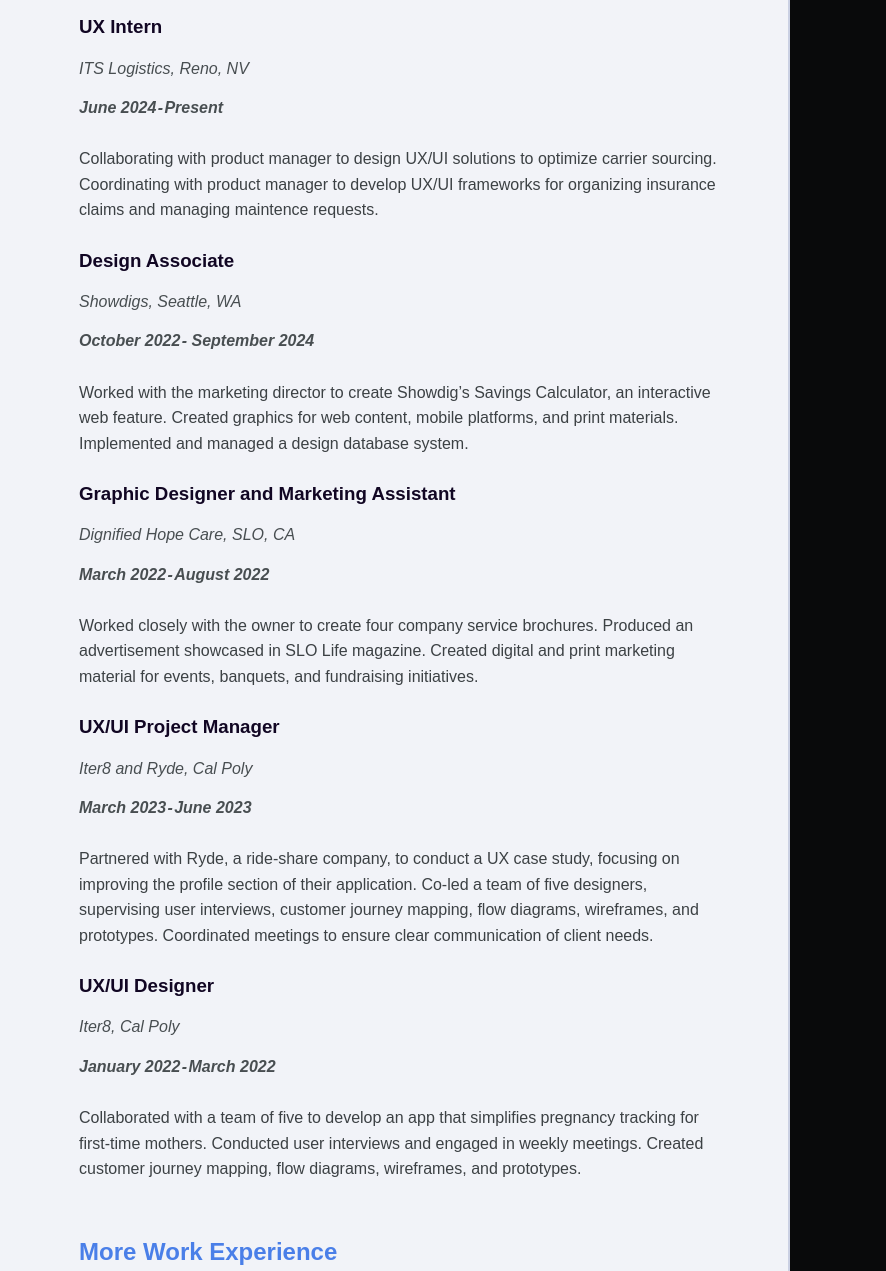
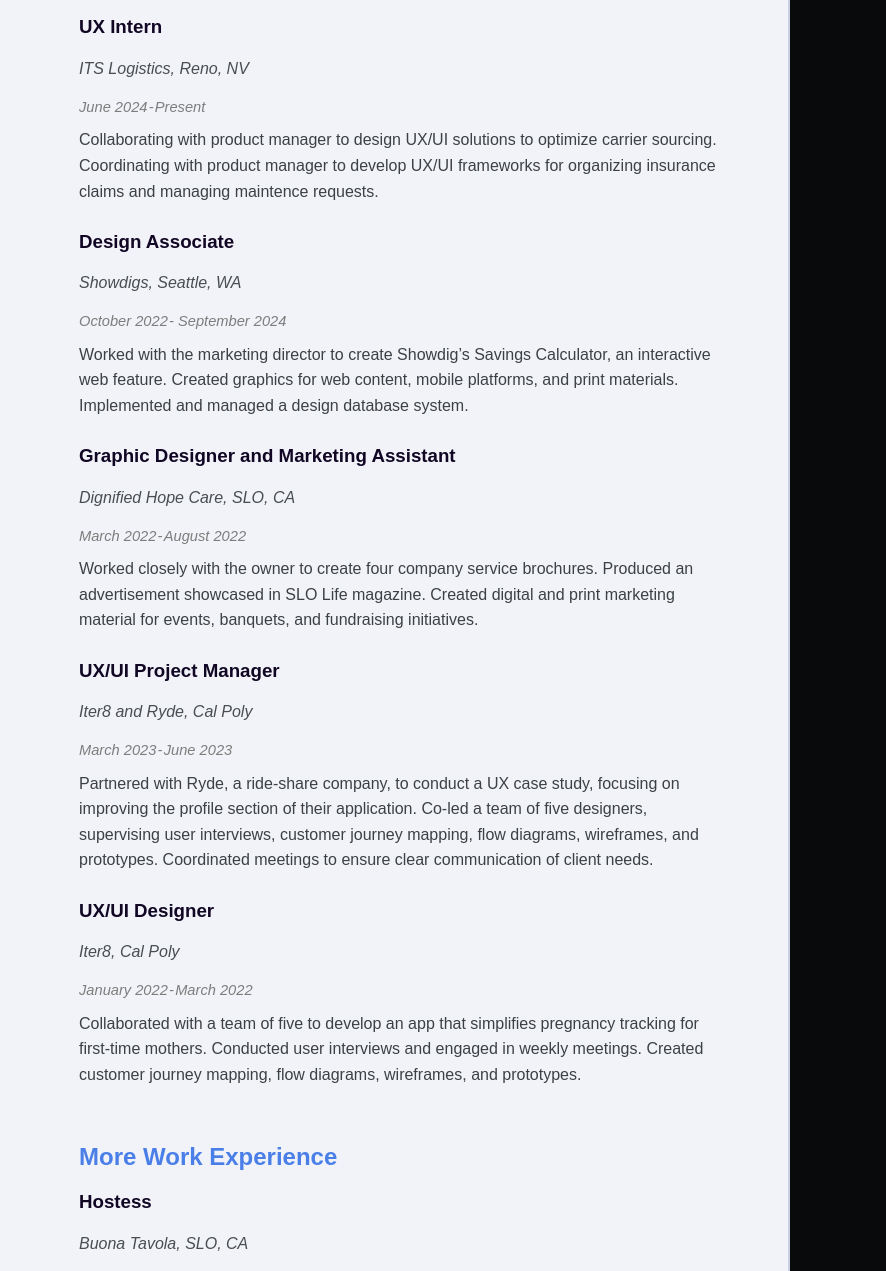
Before and after one commit to anaccisneros/portfolio, a plain HTML site: page index.html in a window 1280 px wide. Shown: the part 361-1632 px from the top of the page, 394-1280 px from the left. Drawn offline with Linux system fonts and the light colour scheme; a web font is replaced by a local one.

Commit message:
Add files via upload

```diff
--- a/index.html
+++ b/index.html
@@ -49,34 +49,34 @@
 
 
     <h4 class="inline-header"> ITS Logistics, Reno, NV</h4>
-    <h4 class="inline-header"><strong>June 2024 - Present</strong></h4>
+    <h4 class="resume-subheading-small">June 2024 - Present</h4>
     <p class="inline-header"> Collaborating with product manager to design UX/UI solutions to optimize carrier sourcing. Coordinating with product manager to develop UX/UI frameworks for organizing insurance claims and managing maintence requests.</p>
 
     <h3>Design Associate</h3>
     <h4 class="inline-header">Showdigs, Seattle, WA</h4>
-    <h4 class="inline-header"><strong>October 2022 - September 2024</strong></h4>
+    <h4 class="resume-subheading-small">October 2022 - September 2024</h4>
     <p class="inline-header"> Worked with the marketing director to create Showdig’s Savings Calculator, an interactive web feature. Created graphics for web content, mobile platforms, and print materials. Implemented and managed a design database system.</p>
 
     <h3>Graphic Designer and Marketing Assistant</h3>
     <h4 class="inline-header"> Dignified Hope Care, SLO, CA</h4>
-    <h4 class="inline-header"><strong>March 2022 - August 2022</strong></h4>
+    <h4 class="resume-subheading-small">March 2022 - August 2022</h4>
     <p class="inline-header"> Worked closely with the owner to create four company service brochures. Produced an advertisement showcased in SLO Life magazine. Created digital and print marketing material for events, banquets, and fundraising initiatives.</p>
 
     <h3>UX/UI Project Manager</h3>
     <h4 class="inline-header">Iter8 and Ryde, Cal Poly</h4>
-    <h4 class="inline-header"><strong>March 2023 - June 2023</strong></h4>
+    <h4 class="resume-subheading-small">March 2023 - June 2023</h4>
     <p class="inline-header" > Partnered with Ryde, a ride-share company, to conduct a UX case study, focusing on improving the profile section of their application. Co-led a team of five designers, supervising user interviews, customer journey mapping, flow diagrams, wireframes, and prototypes. Coordinated meetings to ensure clear communication of client needs.</p>
 
     <h3>UX/UI Designer</h3>
     <h4 class="inline-header">Iter8, Cal Poly</h4>
-    <h4 class="inline-header"><strong>January 2022 - March 2022</strong></h4>
+    <h4 class="resume-subheading-small">January 2022 - March 2022</h4>
     <p class="inline-header"> Collaborated with a team of five to develop an app that simplifies pregnancy tracking for first-time mothers. Conducted user interviews and engaged in weekly meetings. Created customer journey mapping, flow diagrams, wireframes, and prototypes.</p>
 
     <h2>More Work Experience</h2>
 
     <h3>Hostess</h3>
     <h4 class="inline-header"> Buona Tavola, SLO, CA</h4>
-    <h4 class="inline-header"><strong>September 2023 - June 2024</strong></h4>
+    <h4 class="resume-subheading-small">eptember 2023 - June 2024</h4>
     <p class="inline-header"> Managed high-volume phone calls, reservations, billing, and service responsibilities to ensure seamless operations of a fine dining establishment. Developed a comprehensive handbook containing host training materials and responsibilities.</p>
 </main>
 
```
